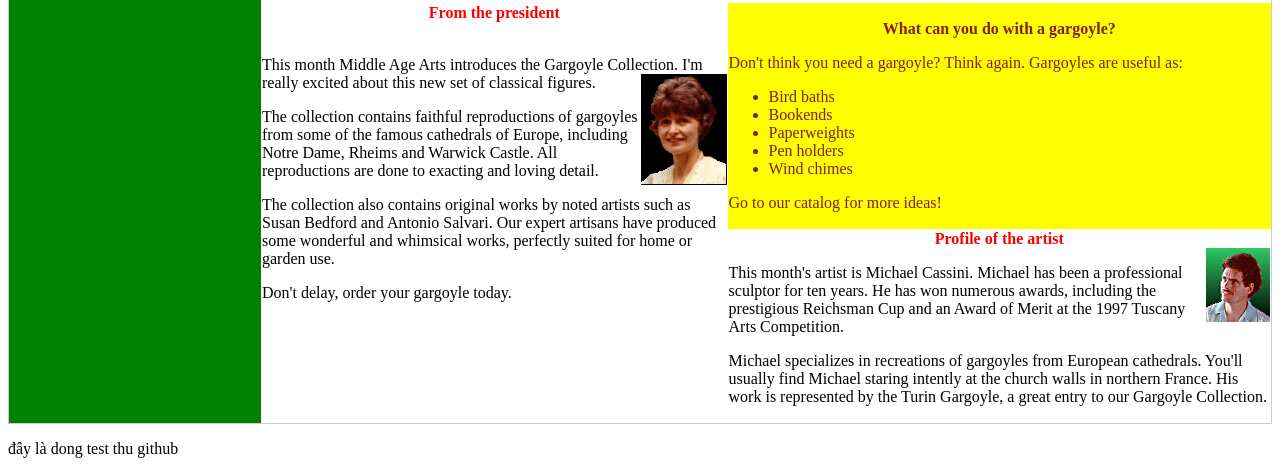
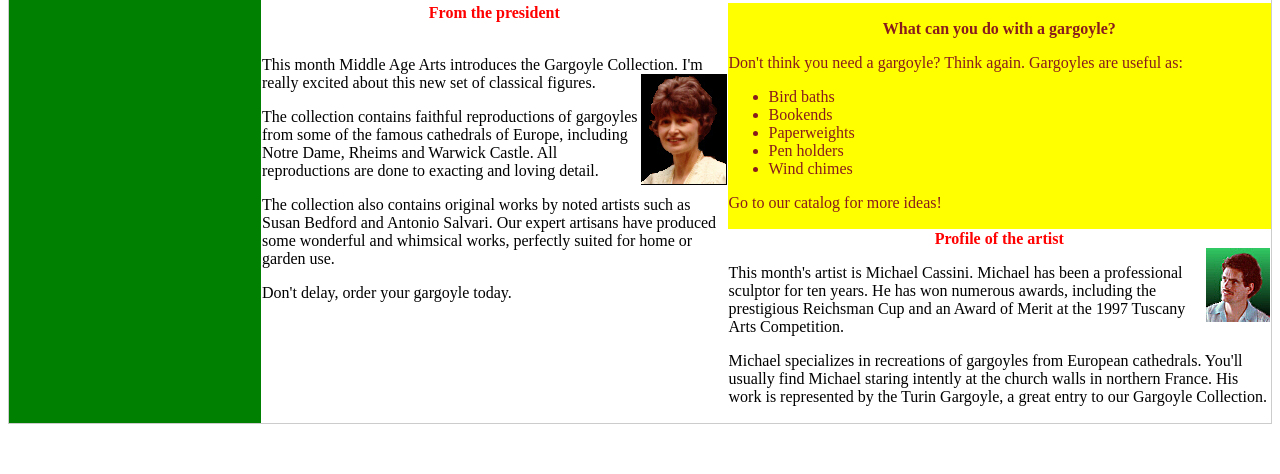
Before and after one commit to Giangvo55/Web, a plain HTML site: page Bai17/The Gargoyle.html in a window 1280 px wide. Shown: the part 516-990 px from the top of the page. After the commit the page ends 948 px from the top, so only its background shows below. Drawn offline with Linux system fonts and the light colour scheme.

Commit message:
Revert "Update file html"
This reverts commit e7ce20c39bed6e27ef9af6968603ef3edb183347.

```diff
--- a/Bai17/The Gargoyle.html
+++ b/Bai17/The Gargoyle.html
@@ -145,7 +145,7 @@
             </td>
         </tr>
     </table>
-    <p>đây là dong test thu github </p>
+
 </body>
 
 </html>
```
